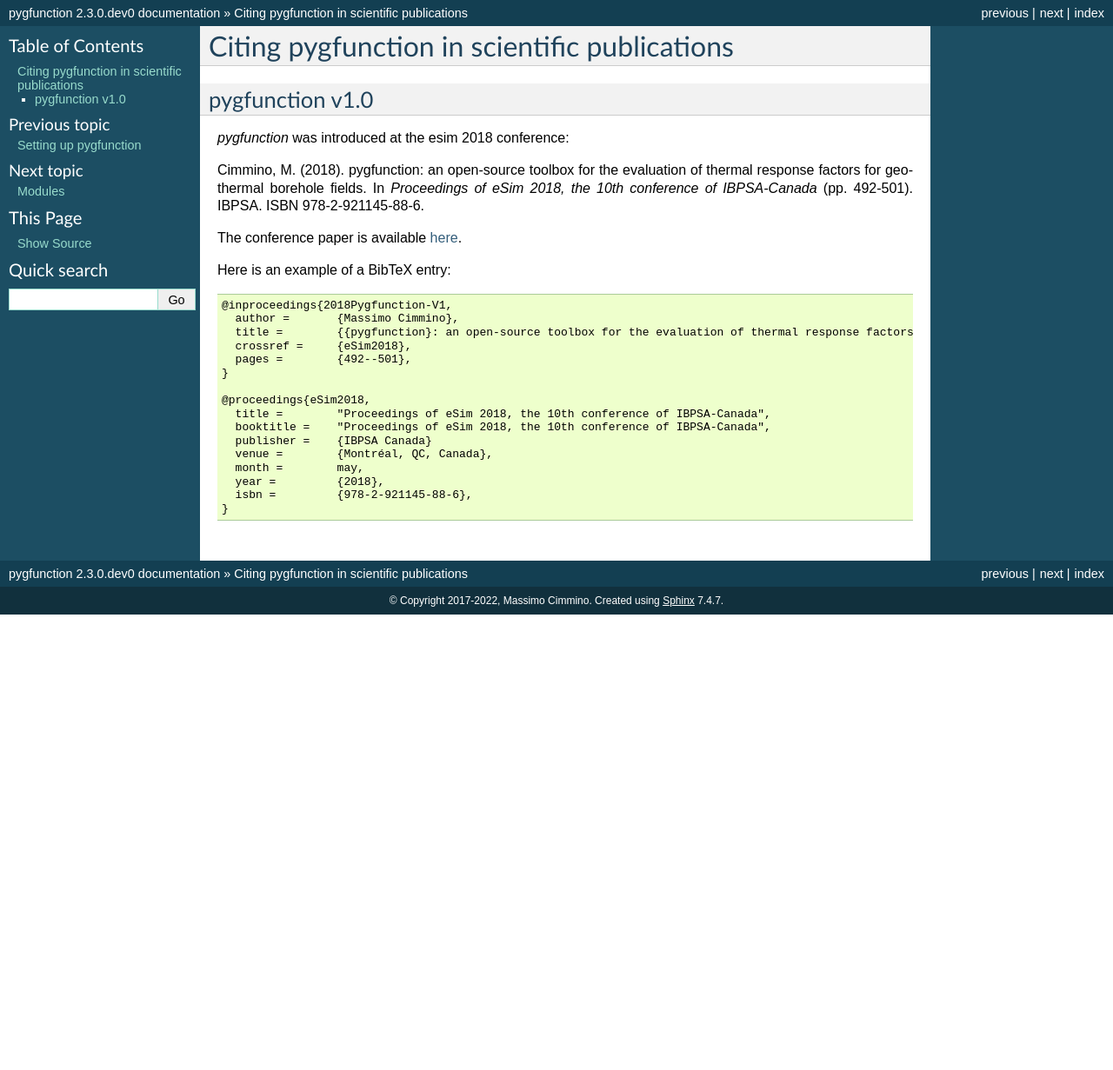
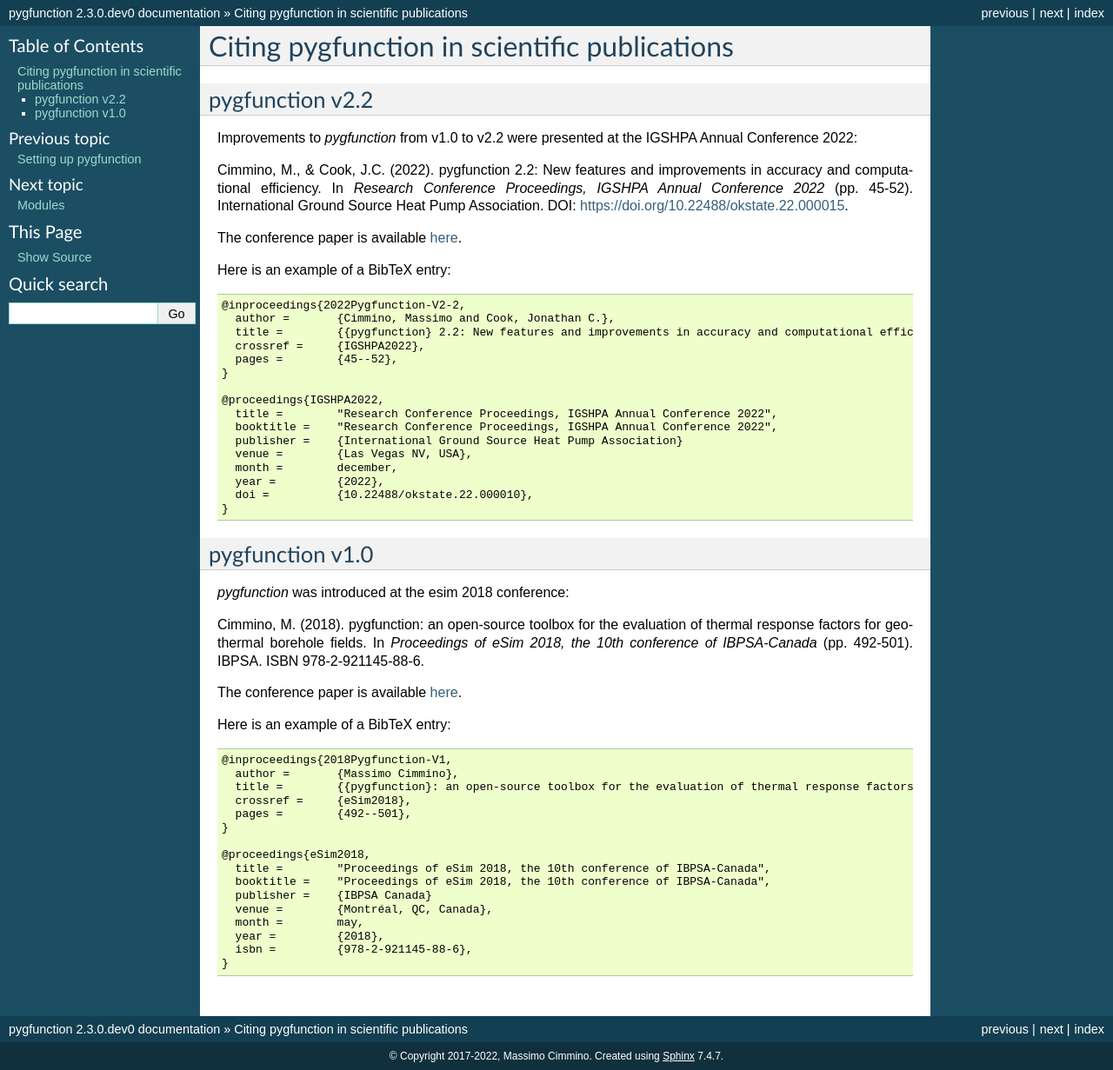
Before and after one commit to MassimoCimmino/pygfunction, a Sphinx documentation site: the page built from doc/source/citing.rst, in a window 1280 px wide. Shown: the whole page at 87% size. Built offline with Sphinx 7.4.7, drawn with Linux system fonts in a browser that asks for light colours; before the commit the page ends 900 px from its top, so only the background shows below that.

Commit message:
Add reference to v2.2 in documentation

```diff
--- a/doc/source/citing.rst
+++ b/doc/source/citing.rst
@@ -3,6 +3,43 @@
 ***********************************************
  Citing pygfunction in scientific publications
 ***********************************************
+
+------------------
+ pygfunction v2.2
+------------------
+
+Improvements to *pygfunction* from v1.0 to v2.2 were presented at the IGSHPA
+Annual Conference 2022:
+
+Cimmino, M., & Cook, J.C. (2022). pygfunction 2.2: New features and improvements
+in accuracy and computational efficiency. In
+*Research Conference Proceedings, IGSHPA Annual Conference 2022*
+(pp. 45-52). International Ground Source Heat Pump Association.
+DOI: https://doi.org/10.22488/okstate.22.000015.
+
+The conference paper is available `here
+<https://shareok.org/handle/11244/336825>`__.
+
+Here is an example of a BibTeX entry:
+
+.. code-block:: none
+
+	@inproceedings{2022Pygfunction-V2-2,
+	  author =       {Cimmino, Massimo and Cook, Jonathan C.},
+	  title =        {{pygfunction} 2.2: New features and improvements in accuracy and computational efficiency},
+	  crossref =     {IGSHPA2022},
+	  pages =        {45--52},
+	}
+
+	@proceedings{IGSHPA2022,
+	  title =        "Research Conference Proceedings, IGSHPA Annual Conference 2022",
+	  booktitle =    "Research Conference Proceedings, IGSHPA Annual Conference 2022",
+	  publisher =    {International Ground Source Heat Pump Association}
+	  venue =        {Las Vegas NV, USA},
+	  month =        december,
+	  year =         {2022},
+	  doi =          {10.22488/okstate.22.000010},
+	}
 
 ------------------
  pygfunction v1.0
@@ -16,7 +53,7 @@ of thermal response factors for geothermal borehole fields. In
 (pp. 492-501). IBPSA. ISBN 978-2-921145-88-6.
 
 The conference paper is available `here
-<http://www.ibpsa.org/proceedings/eSimPapers/2018/2-3-A-4.pdf>`_.
+<http://www.ibpsa.org/proceedings/eSimPapers/2018/2-3-A-4.pdf>`__.
 
 Here is an example of a BibTeX entry:
 
```
